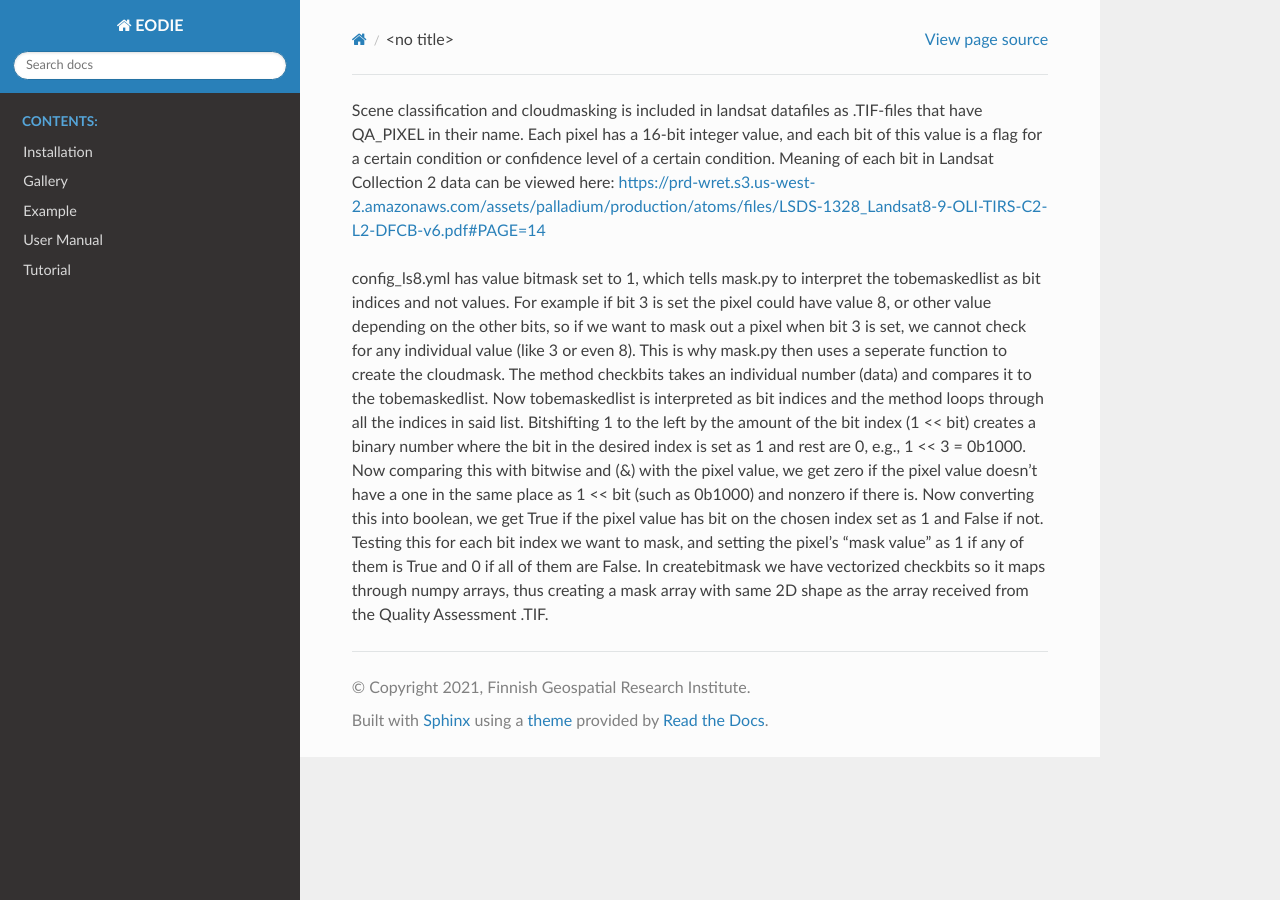
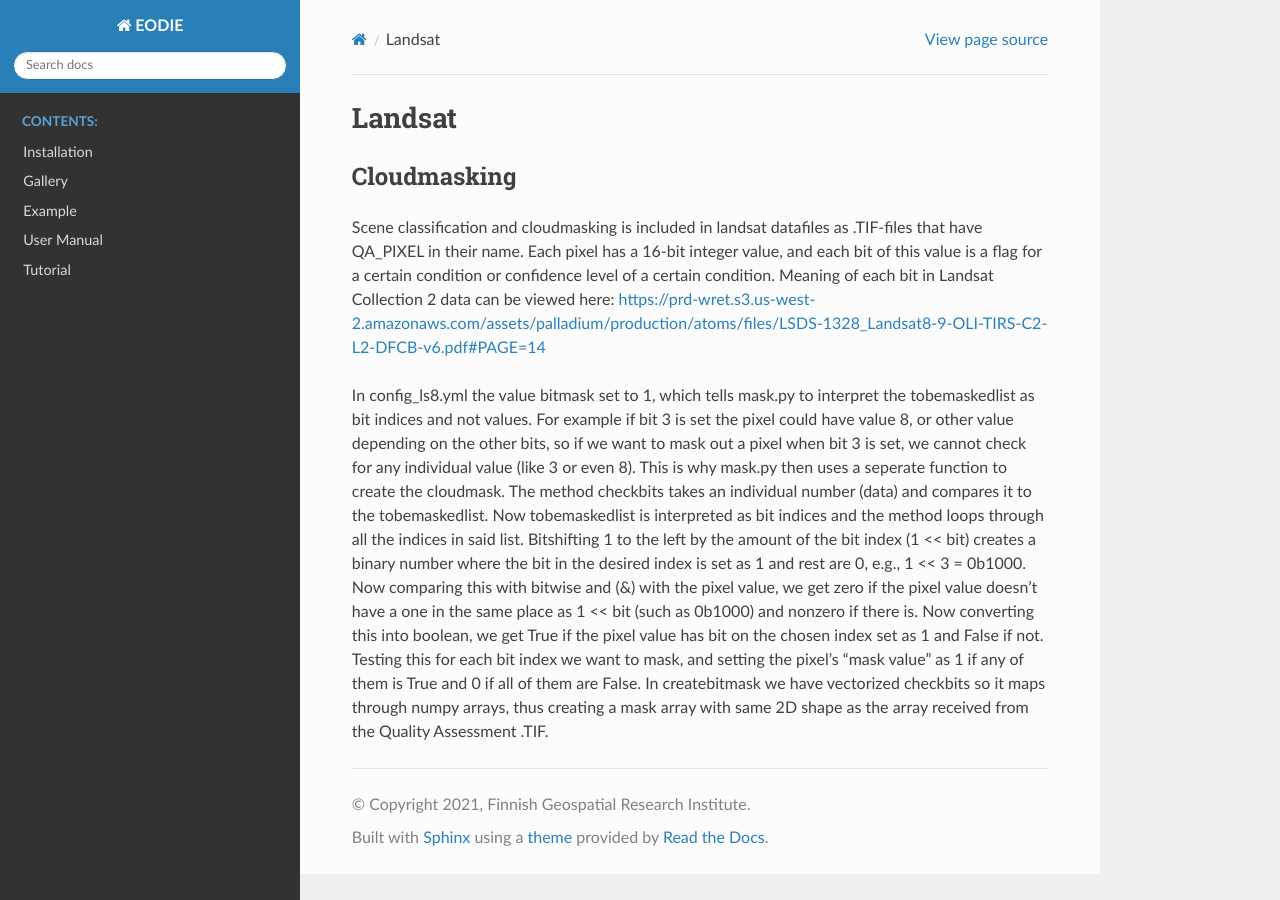
Before and after one commit to samumantha/EODIE, a Sphinx documentation site: the page built from docs/landsat.rst, in a window 1280 px wide. Built offline with Sphinx 7.4.7 and the Read the Docs theme 2.0.0, drawn with Linux system fonts in a browser that asks for light colours.

Commit message:
docs formatting

```diff
--- a/docs/landsat.rst
+++ b/docs/landsat.rst
@@ -1,3 +1,10 @@
+Landsat
+=========
+
+
+Cloudmasking
+---------------
+
 Scene classification and cloudmasking is included in landsat datafiles as .TIF-files
 that have QA_PIXEL in their name.
 Each pixel has a 16-bit integer value, and each bit of this value is a flag for a certain condition
@@ -5,7 +12,7 @@ or confidence level of a certain condition.
 Meaning of each bit in Landsat Collection 2 data can be viewed here:
 https://prd-wret.s3.us-west-2.amazonaws.com/assets/palladium/production/atoms/files/LSDS-1328_Landsat8-9-OLI-TIRS-C2-L2-DFCB-v6.pdf#PAGE=14
 
-config_ls8.yml has value bitmask set to 1, which tells mask.py to interpret the tobemaskedlist
+In config_ls8.yml the value bitmask set to 1, which tells mask.py to interpret the tobemaskedlist
 as bit indices and not values. For example if bit 3 is set the pixel could have value 8, or other
 value depending on the other bits, so if we want to mask out a pixel when bit 3 is set, we cannot
 check for any individual value (like 3 or even 8). This is why mask.py then uses a seperate function
```
